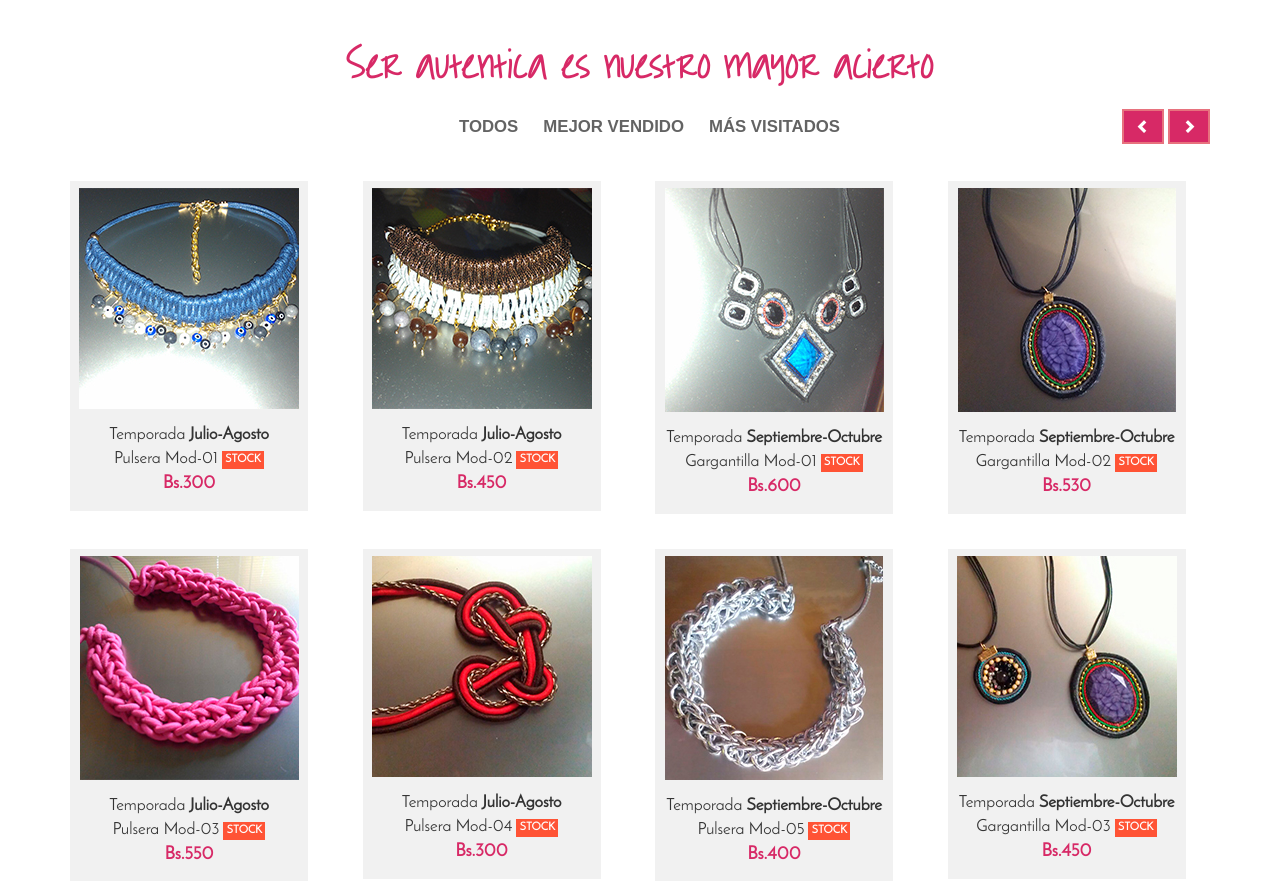
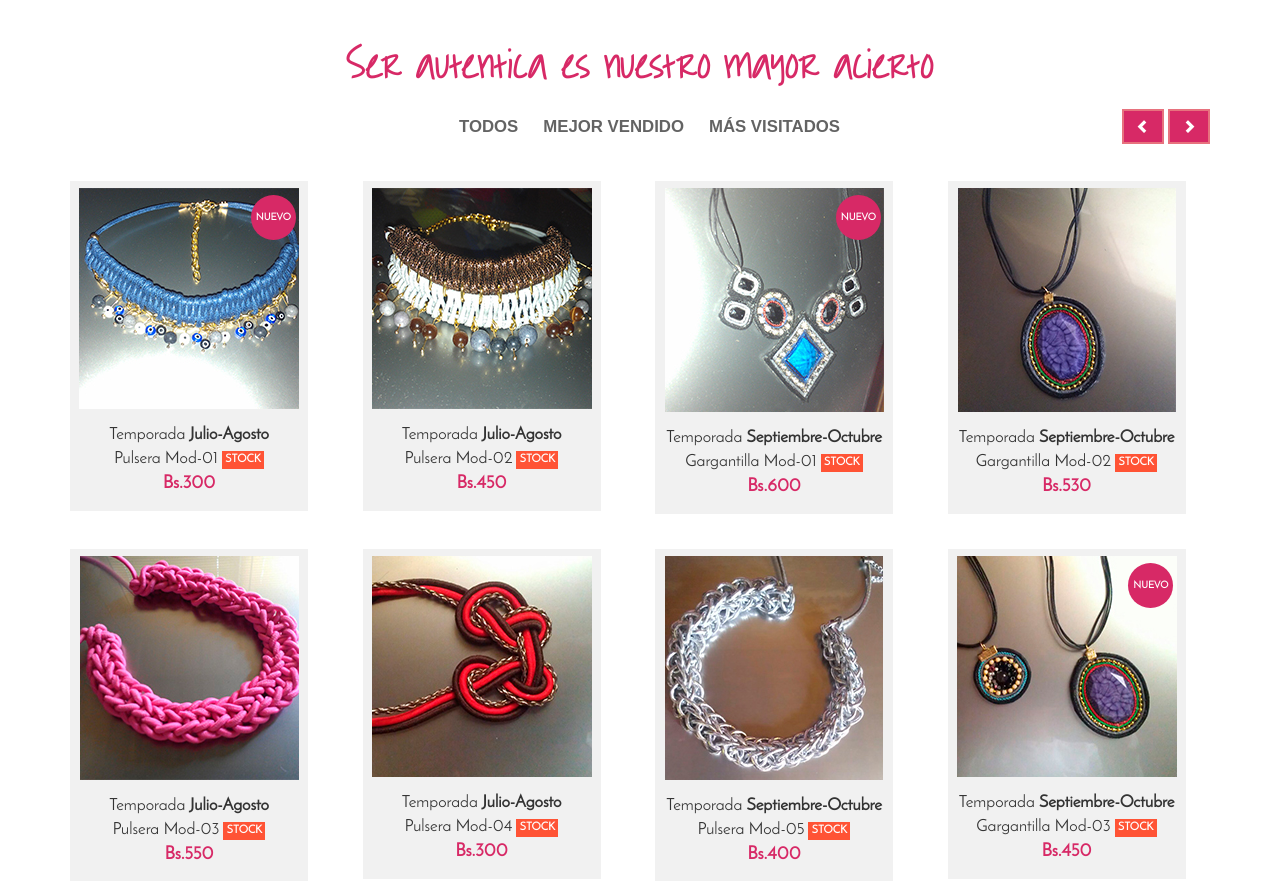
Before and after one commit to 01Comandos/RanyelaGomez-Accesorios, a PHP site: page / in a window 1280 px wide. Shown: the part 508-1389 px from the top of the page. Run offline with PHP 8.4, Linux system fonts and the light colour scheme; some libraries are stand-ins or nearby versions.

Commit message:
Avance index - 2
etiqueta "NUEVO"

```diff
--- a/css/style.css
+++ b/css/style.css
@@ -264,6 +264,26 @@ figure{
 
 .producto{
     margin-bottom: 2.5em;
+    position: relative;
+}
+
+.etiqueta-nuevo{
+    color: #ffffff;
+    background: #d72966;
+    border-radius: 50%;
+    padding: 0.7em 0em 0em 0em;
+    position: absolute;
+    top: 1em;
+    right: 3.7em;
+    width: 3.2em;
+    height: 3.2em;
+    z-index: 1;
+}
+
+.etiqueta-nuevo span{
+    font-size: 0.7em !important;
+    font-family: 'Roboto-Condensed',sans-serif;
+    font-weight: bold;
 }
 
 .producto figure{
@@ -271,6 +291,7 @@ figure{
     padding-left: 0.5em;
     padding-right: 0.5em;
     padding-top: 0.5em;
+    z-index: 2;
 }
 
 .producto span{
--- a/index.php
+++ b/index.php
@@ -90,6 +90,9 @@
                 <!-- PRODUCTO 1 -->
                 <div class="col-md-3 producto">
                     <div class="empaquetado">
+                        <div class="etiqueta-nuevo">
+                            <span>NUEVO</span>
+                        </div>
                         <a href="#"><figure><img src="img/producto1.jpg"></figure></a>
                         <span class="temporada">Temporada <strong>Julio-Agosto</strong></span>
                         <div class="prenda-stock">
@@ -116,6 +119,9 @@
                 <!-- PRODUCTO 3 -->
                 <div class="col-md-3 producto">
                     <div class="empaquetado">
+                        <div class="etiqueta-nuevo">
+                            <span>NUEVO</span>
+                        </div>
                         <a href="#"><figure><img src="img/producto3.jpg" alt=""></figure></a>
                         <span class="temporada">Temporada <strong>Septiembre-Octubre</strong></span>
                         <div class="prenda-stock">
@@ -183,6 +189,9 @@
                 <!-- PRODUCTO 8 -->
                 <div class="col-md-3 producto">
                     <div class="empaquetado">
+                        <div class="etiqueta-nuevo">
+                            <span>NUEVO</span>
+                        </div>
                         <a href="#"><figure><img src="img/producto8.jpg" alt=""></figure></a>
                         <span class="temporada">Temporada <strong>Septiembre-Octubre</strong></span>
                         <div class="prenda-stock">
```
